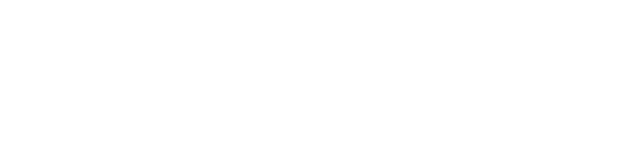
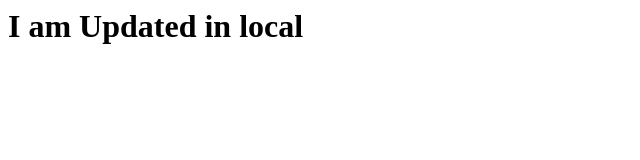
Before and after one commit to shwear/Git1, a plain HTML site: page index.html in a window 1280 px wide. Shown: the whole page, without its empty margins (0-640 px from the left). Drawn offline with Linux system fonts and the light colour scheme.

Commit message:
Creation:index.html

```diff
--- a/index.html
+++ b/index.html
@@ -1 +1 @@
-<html><head></head><body></body></html>
+<html><head></head><h1>I am Updated in local</h1><body></body></html>
```
